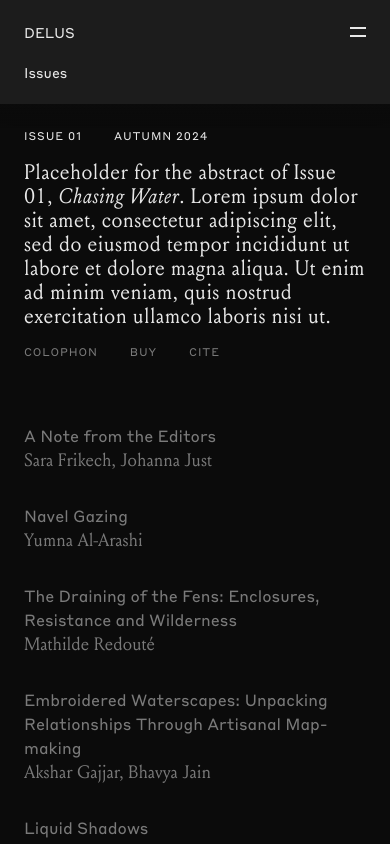
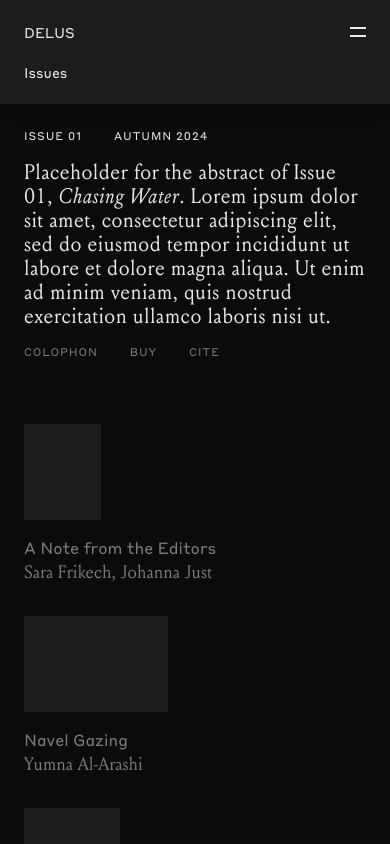
Before and after one commit to StudioFolder/delus-journal, a SvelteKit app in the folder site/: page /issues/01-chasing-water/ in a window 390 px wide. Built offline with nearby package versions, Linux system fonts and the light colour scheme; a web font is replaced by a local one.

Commit message:
Phone: issue entry images; covers full bleed; bottom space; no soft edge

```diff
--- a/site/src/routes/+layout.svelte
+++ b/site/src/routes/+layout.svelte
@@ -532,26 +532,6 @@
       transform: translateY(-100%);
       box-shadow: none;
     }
-    /* The soft edge: under the band, --pad of the page's colour fading
-       out, over the content passing under it; it follows the band (with
-       the band away, along the top of the screen) */
-    .stage :global(.band-bg::after) {
-      content: '';
-      position: absolute;
-      top: 100%;
-      left: 0;
-      right: 0;
-      height: var(--pad);
-      background: linear-gradient(var(--bg), transparent);
-      pointer-events: none;
-      /* while the menu is open it is not there: it goes at once, and
-         comes back only once the page is back under the band */
-      transition: opacity 0s linear var(--move-time);
-    }
-    .stage.menu-open :global(.band-bg::after) {
-      opacity: 0;
-      transition-delay: 0s;
-    }
     /* Open, the header and the menu under it are one surface */
     .stage.menu-open :global(.band-bg) {
       box-shadow: none;
@@ -579,8 +559,7 @@
     /* With the band away, the sheet reaches the top of the screen.
        --lift says so (1), a number of its own: only that waits for the
        band — not the band's height, which changes at once from a page
-       to the next (the sheet waiting showed the menu's ground there,
-       and the soft edge on it) */
+       to the next (the sheet waiting showed the menu's ground there) */
     .stage.band-away .page::before {
       --lift: 1;
       transition-delay: 0s;
@@ -619,15 +598,17 @@
     }
     /* Content scrolls the whole height of the screen, under the band
        and to the bottom edge (no zone kept there: the tone dot is in the
-       menu). At rest it starts --pad under the band (the soft edge's
-       height, see .band-bg::after) */
+       menu). At rest it starts --pad under the band */
     .stage :global(.on-band.from-top) {
       top: 0;
       padding-top: 0;
       padding-bottom: 0;
     }
+    /* …and it ends 12 units above the bottom of the screen, as the texts
+       do (an article, a news text) */
     .stage :global(.on-band.from-top > *) {
       padding-top: calc(var(--sheet) + var(--pad));
+      padding-bottom: calc(12 * var(--u));
     }
     /* The section's name (About, Issues…) on the band, under DELUS, as a
        menu item; while the menu is open it gives way to the menu */
@@ -648,7 +629,7 @@
     }
     /* Content on the background with `from-top` takes the same place:
        the whole height, full width (e.g. a news text); what's inside keeps
-       --edge above itself: the band and the soft edge */
+       --edge above itself: the band and --pad */
     .stage :global(.on-ground.from-top) {
       --edge: calc(var(--sheet) + var(--pad));
       left: var(--pad);
--- a/site/src/routes/+page.svelte
+++ b/site/src/routes/+page.svelte
@@ -260,7 +260,6 @@
     .column {
       display: grid;
       gap: calc(8 * var(--u));
-      padding-bottom: calc(3 * var(--u));
     }
     .highlights {
       display: grid;
--- a/site/src/routes/issues/[slug]/+page.svelte
+++ b/site/src/routes/issues/[slug]/+page.svelte
@@ -66,8 +66,9 @@
   title is under it, stands out a little more from the background, as
   the figures' miniatures in an article (a touch of the ink colour).
 
-  MOBILE — one column: abstract, contents (or details), cover. No
-  gallery, no grid.
+  MOBILE — one column: abstract, contents (or details); each entry's
+  image, small, above its title, lit as its title when touched. The
+  issue's cover: its place still to decide. No gallery, no grid.
 -->
 <script lang="ts">
   import {onDestroy, untrack} from 'svelte';
@@ -304,6 +305,7 @@
               onfocusin={() => (hold(), show(i + 1))}
               onfocusout={rest}
             >
+              <span class="image" style:--ratio={entry.image.ratio} aria-hidden="true"></span>
               <span class="title"><a href={entry.href}>{entry.title}</a></span>
               <span class="by">{entry.by}</span>
             </li>
@@ -312,8 +314,6 @@
       {/if}
     </div>
 
-    <!-- Mobile only -->
-    <div class="cover cover-mobile fade"></div>
   </div>
 </Panel>
 
@@ -340,10 +340,8 @@
       background: var(--band);
     }
   }
-  /* Contents (or details) and, on phones, the cover: 8 units under what
-     comes before */
-  .below,
-  .cover-mobile {
+  /* Contents (or details): 8 units under what comes before */
+  .below {
     margin-top: calc(8 * var(--u));
   }
   /* The gallery: as wide and as high as the space right of the band; it
@@ -478,7 +476,12 @@
   .by {
     font: var(--type-text);
   }
-  .cover-mobile {
+  /* Phone only: each entry's image, small, above its title — 12 units
+     high, as wide as its own format makes it (--ratio, width / height),
+     2 units above the title; an empty box for now, as the cover. Lit
+     with its title (a touch of the ink colour, softly: --lit, as the
+     gallery's images on desktop) */
+  .entry .image {
     display: none;
   }
 
@@ -489,9 +492,17 @@
     .entry {
       max-width: none;
     }
-    .cover-mobile {
+    .entry .image {
       display: block;
-      margin-bottom: calc(3 * var(--u));
+      width: calc(12 * var(--u) * var(--ratio));
+      height: calc(12 * var(--u));
+      margin-bottom: calc(2 * var(--u));
+      background: color-mix(in srgb, var(--ink) calc(var(--lit) * var(--lit-tint)), var(--band));
+      transition: --lit var(--hover);
+    }
+    .entry:hover .image,
+    .entry.active .image {
+      --lit: 1;
     }
   }
 </style>
--- a/site/src/routes/search/+page.svelte
+++ b/site/src/routes/search/+page.svelte
@@ -331,9 +331,5 @@
     .line {
       padding-right: calc(3 * var(--u));
     }
-    /* Some space after the last result, as after a text */
-    .found {
-      padding-bottom: calc(12 * var(--u));
-    }
   }
 </style>
```
Also changed, not shown: site/src/routes/issues/+page.svelte (+13 -2 lines).
